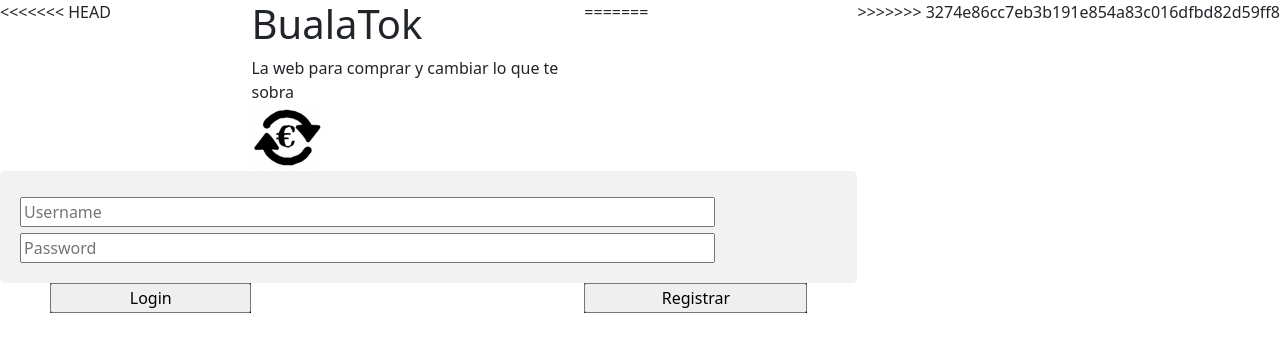
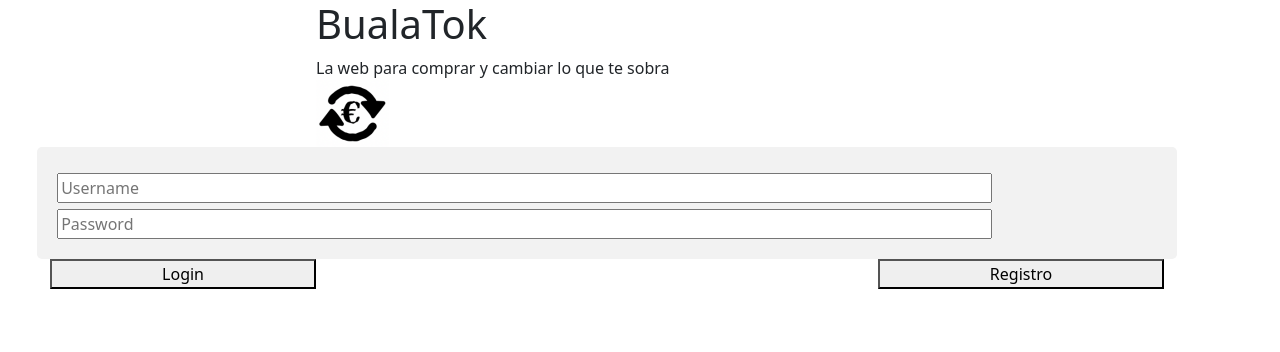
Before and after one commit to Dejeje/bualatok, a website with bundled scripts: page bualatokPerezJesusGarciaDavid/public/login.html in a window 1280 px wide. Built offline with nearby package versions, Linux system fonts and the light colour scheme.

Commit message:
Commit17

```diff
--- a/bualatokPerezJesusGarciaDavid/public/login.html
+++ b/bualatokPerezJesusGarciaDavid/public/login.html
@@ -34,13 +34,8 @@
                 </div>
             </form>
         </div>
-<<<<<<< HEAD
-        <button type="button" id="loginButton">Enviar</button>
+        <button type="button" id="loginButton">Login</button>
         <button type="button" id="registroButton">Registro</button>
-=======
-        <input type="button" id="registroButton" value="Registrar">
-        <input type="button" id="loginButton" value="Login">
->>>>>>> 3274e86cc7eb3b191e854a83c016dfbd82d59ff8
 
     </div>
 
--- a/bualatokPerezJesusGarciaDavid/style/main.css
+++ b/bualatokPerezJesusGarciaDavid/style/main.css
@@ -59,7 +59,6 @@
     margin-top: 6px;
   }
 
-
   @media (min-width: 400px) {
     form {
       grid-template-columns: 200px 1fr;
```
Also changed, not shown: bualatokPerezJesusGarciaDavid/public/registroUsuario.html (+1 -1 lines).
